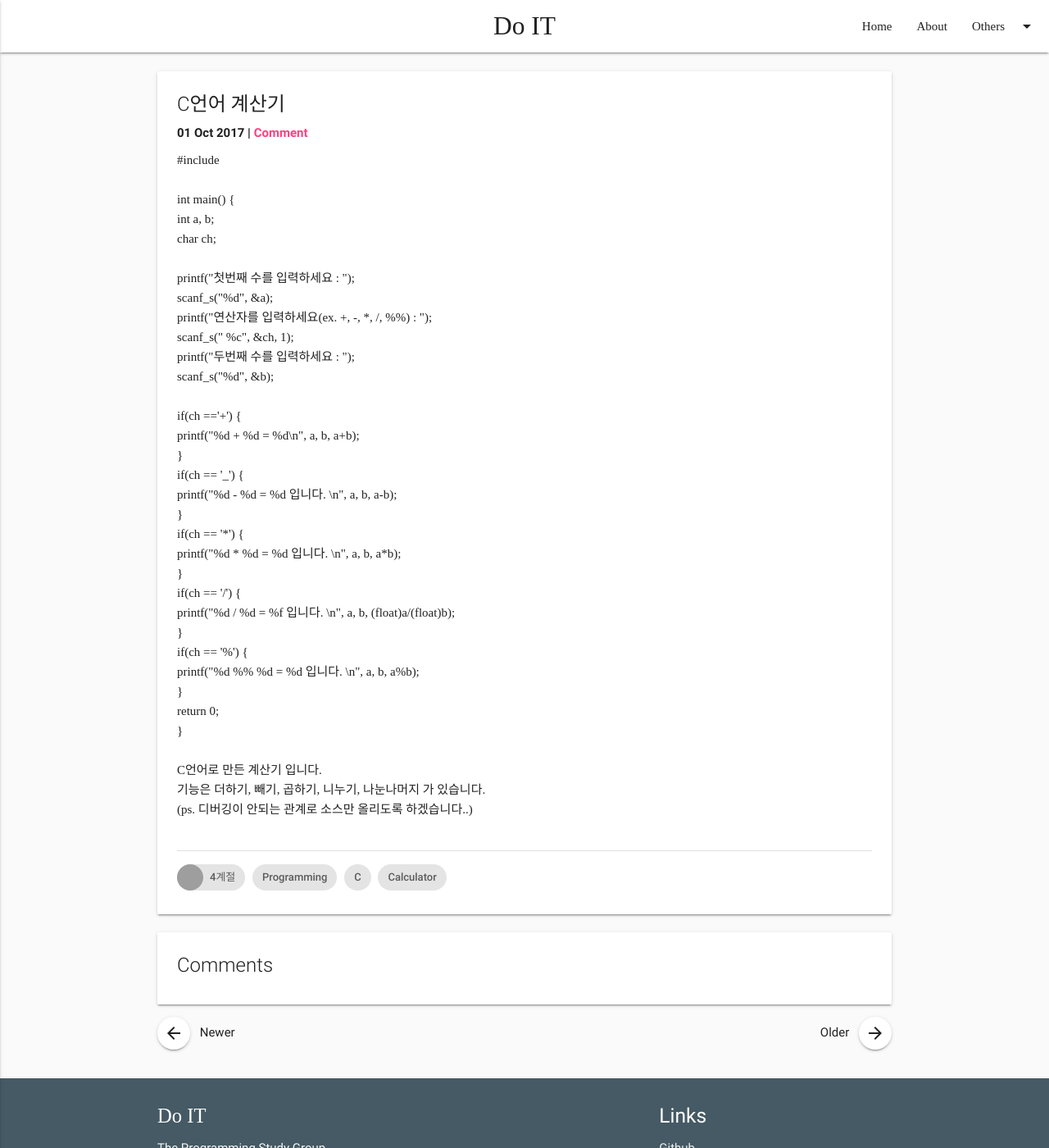
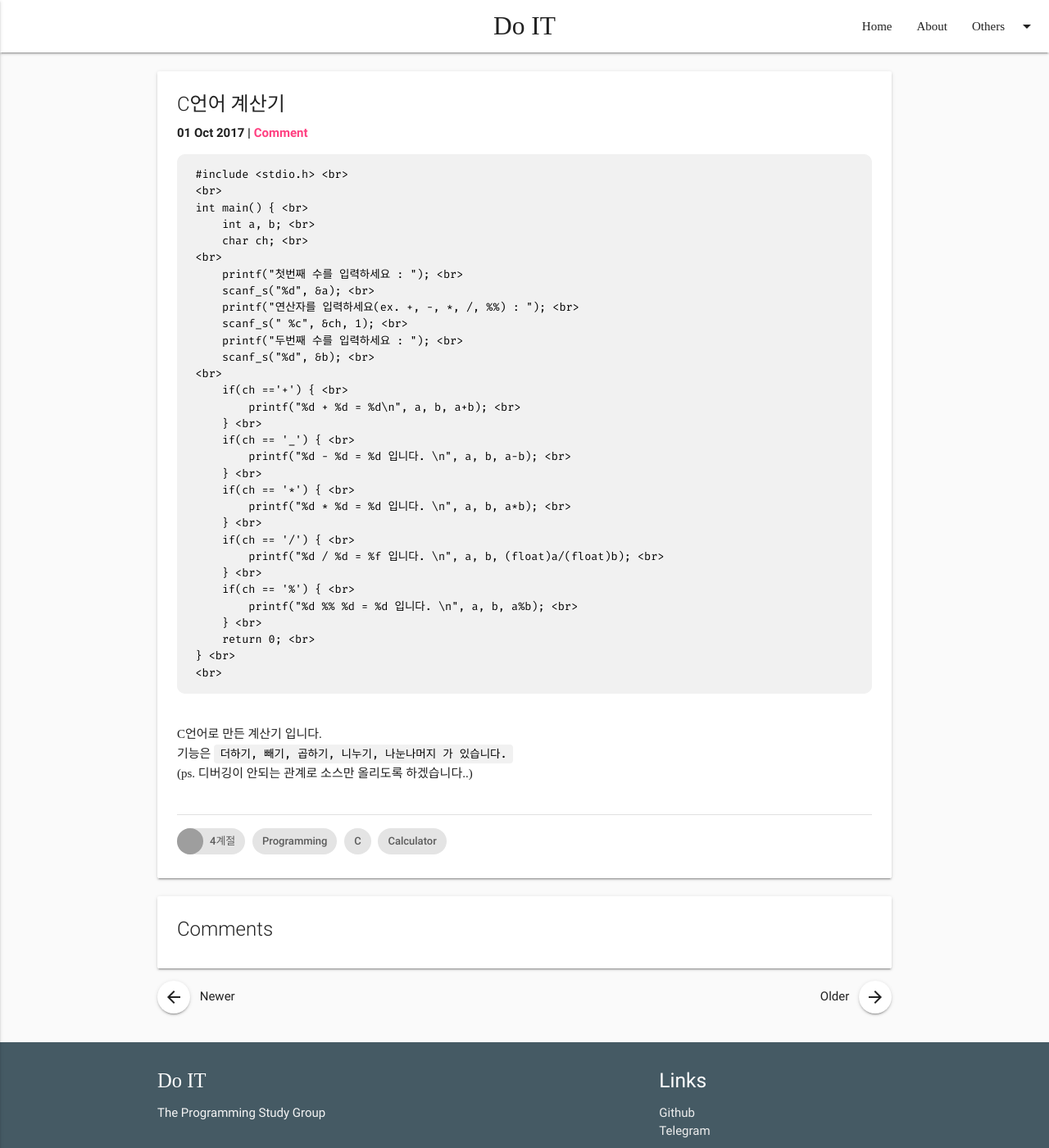
Before and after one commit to D01T/D01T.github.io, a Jekyll site: the page built from _posts/2017-10-01-c-language-calculator-program.md, in a window 1280 px wide and 1400 px high. Shown: the whole window at 82% size. Built offline with Jekyll 4.4.1, drawn with Linux system fonts in a browser that asks for light colours; nearby versions of some CDN libraries; some web fonts are replaced; comment, search, counter and statistics services are not loaded; grey boxes are pictures that could not be loaded.

````diff
--- a/_posts/2017-10-01-c-language-calculator-program.md
+++ b/_posts/2017-10-01-c-language-calculator-program.md
@@ -6,7 +6,7 @@ category: Report
 tags: ["Programming", "C", "Calculator"]
 copyright: Delighit Lab
 ---
-
+```
 #include <stdio.h> <br>
 <br>
 int main() { <br>
@@ -38,6 +38,8 @@ int main() { <br>
 	return 0; <br>
 } <br>
 <br>
+```
+
 C언어로 만든 계산기 입니다. <br>
-기능은 더하기, 빼기, 곱하기, 니누기, 나눈나머지 가 있습니다. <br>
+기능은 `더하기, 빼기, 곱하기, 니누기, 나눈나머지 가 있습니다.` <br>
 (ps. 디버깅이 안되는 관계로 소스만 올리도록 하겠습니다..)
````
